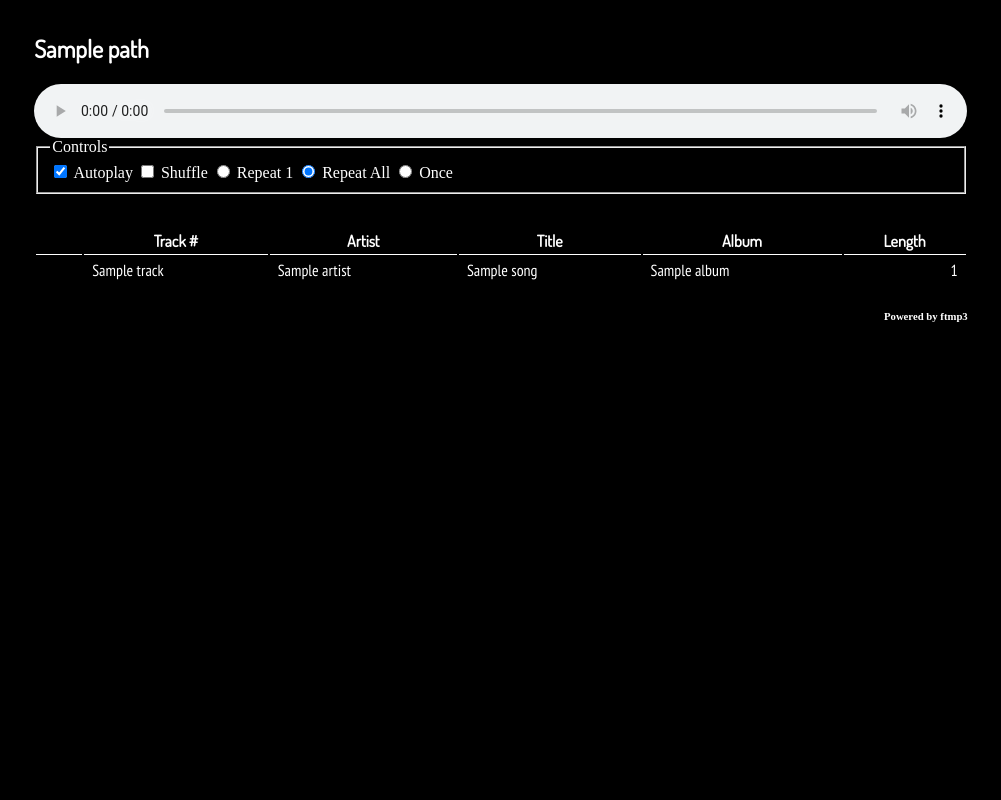
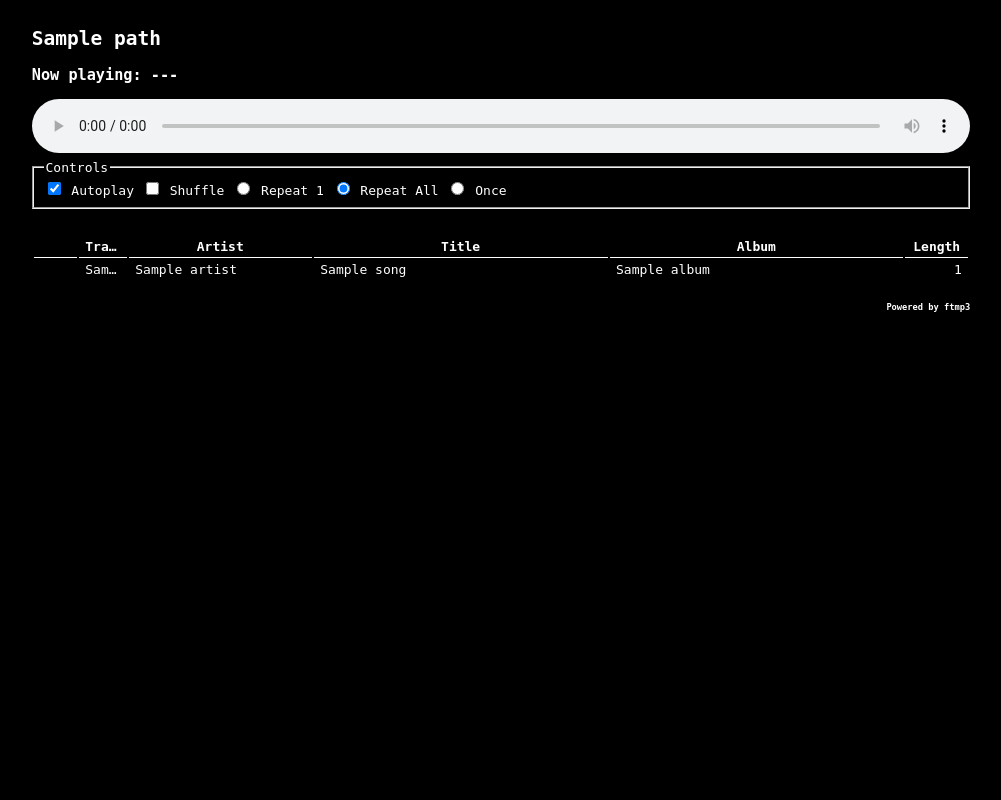
Before and after one commit to lunared/ftmp3, a Flask app: template templates/body.html in a window 1280 px wide. Shown: the whole page, without its empty margins (139-1140 px from the left). Run offline with Flask 2, Linux system fonts and the light colour scheme; the template is opened without the code that fills it: most values are stand-ins (such as "Sample title", 1, 10 or a date in 2020).

Commit message:
enhance aesthetic and add now playing title

```diff
--- a/templates/body.html
+++ b/templates/body.html
@@ -1,15 +1,12 @@
 <html>
     <head>
-        <link href="https://fonts.googleapis.com/css?family=PT+Sans+Narrow|Dosis" rel="stylesheet">
-
         <style>
             html, body {
                 padding: 0;
                 margin: 0;
                 background: black;
                 color: white;
-                min-height: 100vh;
-                width: 100vw;
+                font-family: monospace;
             }
             .container {
                 width: 100%;
@@ -26,13 +23,18 @@
             table {
                 margin-top: 2rem;
                 width: 100%;
+                table-layout: fixed;
             }
 
             table thead th {
                 border: none;
                 margin: 0;
                 border-bottom: 1px solid white;
-                font-family: 'Dosis';
+                font-family: monospace;
+            }
+
+            table tbody tr:hover {
+                cursor: pointer;
             }
 
             table tbody tr:nth-child(even) {
@@ -50,20 +52,21 @@
                 opacity: 1;
             }
             table tbody tr td:not(:first-child) {
-                font-family: 'PT Sans Narrow';
+                font-family: monospace;
             }
             table tbody tr td,
             table thead th {
                 padding: .2em .5em;
                 text-overflow: ellipsis;
                 white-space: nowrap;
+                overflow: hidden;
             }
 
-            h2 {
-                font-family: 'Dosis';
-            }
             .right {
                 text-align: right;
+            }
+            fieldset {
+                margin: .5em 0;
             }
         </style>
 
@@ -71,6 +74,7 @@
     <body>
         <div class="container">
             <h2>{{path}}</h2>
+            <h3 id="nowplaying">Now playing: <span>---</span></h3>
             <audio controls></audio>
 
             <fieldset id="controls">
@@ -99,11 +103,11 @@
             <table id="songs">
                 <thead>
                     <th width="30"></th>
-                    <th>Track #</th>
-                    <th>Artist</th>
+                    <th width="35">Track #</th>
+                    <th width="170">Artist</th>
                     <th>Title</th>
                     <th>Album</th>
-                    <th>Length</th>
+                    <th width="50">Length</th>
                 </thead>
                 <tbody>
                     {% for song in songs %}
@@ -131,6 +135,7 @@
             var songs = document.getElementsByClassName("song");
             var shuffleList = [];
             var player = document.getElementsByTagName("audio")[0];
+            var nowplaying = document.getElementById("nowplaying");
             player.addEventListener('ended', playNext);
 
             var controls = document.getElementById("controls");
@@ -213,6 +218,8 @@
                 song.classList.add("playing");
                 player.load();
                 player.play();
+
+                nowplaying.children[0].innerHTML = song.getAttribute('data-title');
             }
         </script>
     </body>
```
